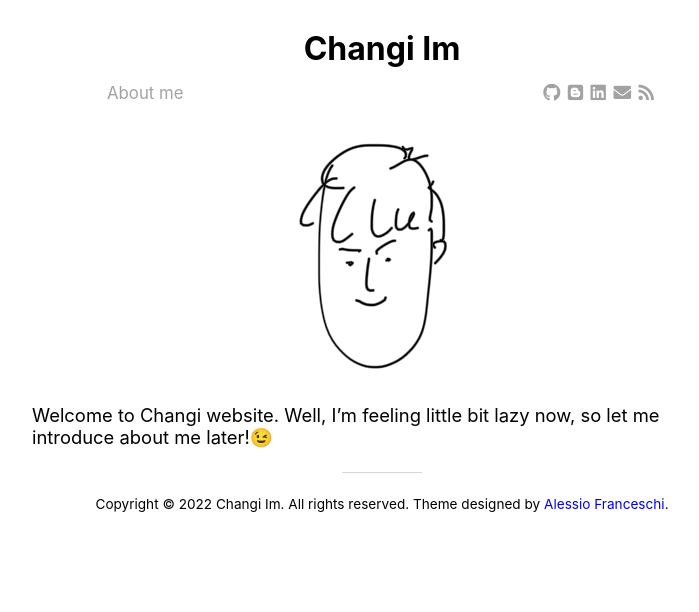
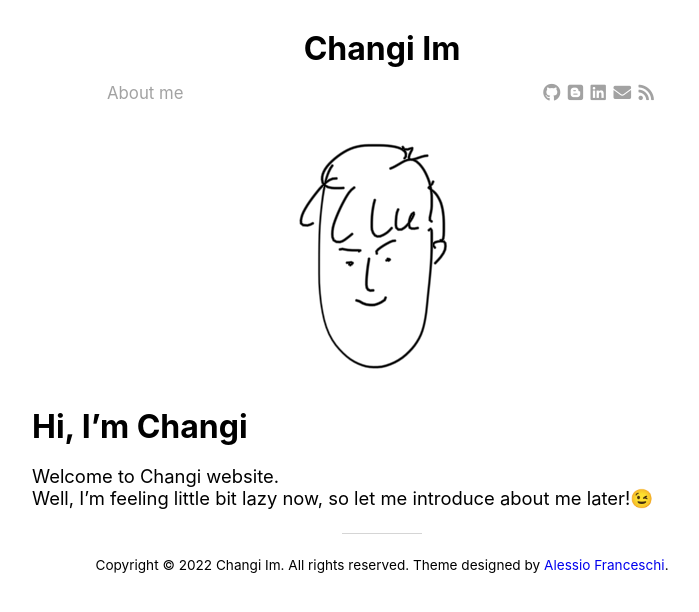
Before and after one commit to Changi-Im/Changi-Im.github.io, a Jekyll site: the page built from about.md, in a window 1280 px wide. Shown: the top 612 px of the page, without its empty margins (258-957 px from the left). Built offline with Jekyll 4.4.1, drawn with Linux system fonts in a browser that asks for light colours; nearby versions of some CDN libraries.

```diff
--- a/about.md
+++ b/about.md
@@ -1,9 +1,9 @@
 ---
-title: Hi, I'm Changi!
 layout: default
-description: "About me"
+title: Hi, I'm Changi
 ---
 ![](/assets/img/me.jpg)
 
+# Hi, I'm Changi
 Welcome to Changi website.
 Well, I'm feeling little bit lazy now, so let me introduce about me later!😉
```
Also changed, not shown: _posts/2022-08-31-hello-world.md (+3 -3 lines).
